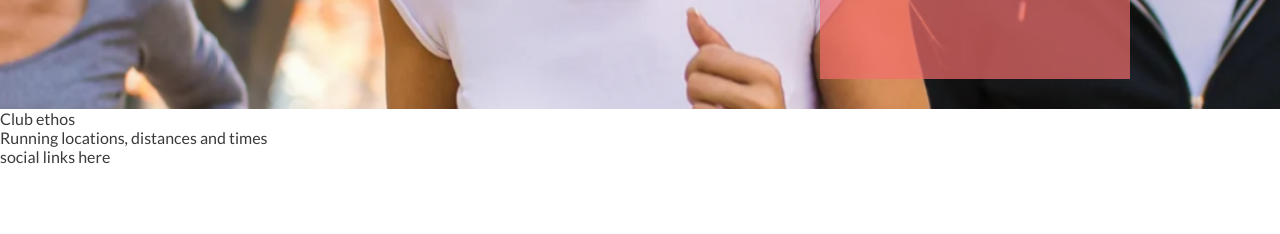
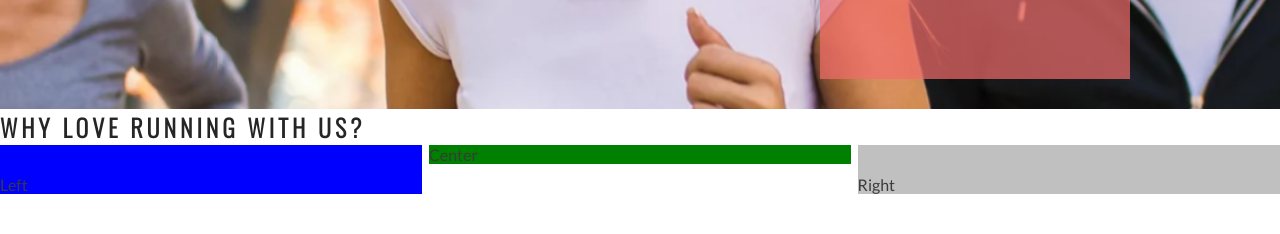
Before and after one commit to Amzzy78/love-running, a plain HTML site: page index.html in a window 1280 px wide. Shown: the part 566-800 px from the top of the page. Drawn offline with nearby package versions, Linux system fonts and the light colour scheme.

Commit message:
Add club ethos main structure

```diff
--- a/assets/css/style.css
+++ b/assets/css/style.css
@@ -21,6 +21,7 @@ h1, h2 {
 #logo {
     float: left;
     font-size: 280%;
+    margin-left: 30px;
 
 }
 
@@ -112,3 +113,29 @@ h1, h2 {
 
     position: absolute;
 }
+
+/* club ethos */
+
+#club-ethos {
+    height: 600px;
+}
+
+#left-about {
+    padding-top: 30px;
+    width: 33%;
+    float: left;
+    background-color: blue;
+}
+
+#right-about {
+    padding-top: 30px;
+    width: 33%;
+    float: right;
+    background-color: silver;
+}
+
+#center-about {
+    width: 33%;
+    margin: 0 auto;
+    background-color: green;
+}
--- a/index.html
+++ b/index.html
@@ -39,7 +39,13 @@
            <h3>Dublin Docklands & Phoenix Park</h3>
        </div>
     </section>
-    <section>Club ethos
+
+    <! -- Parent section below -->
+    <section id="club-ethos">
+        <h1>Why Love Running With Us?</h1>
+        <div id="left-about">Left</div>
+        <div id="right-about">Right</div>
+        <div id="center-about">Center</div>
 
     </section>
     <section>
```
